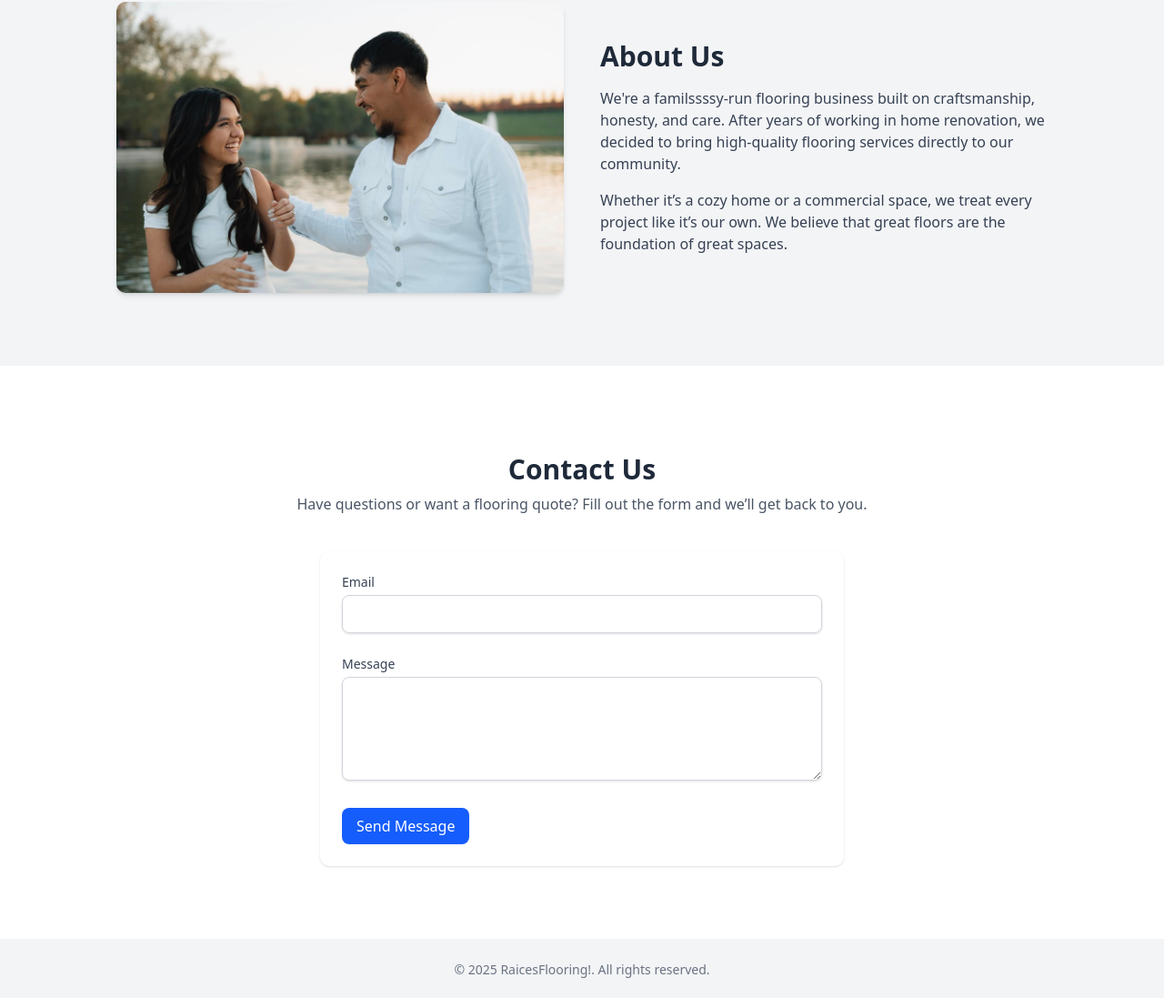
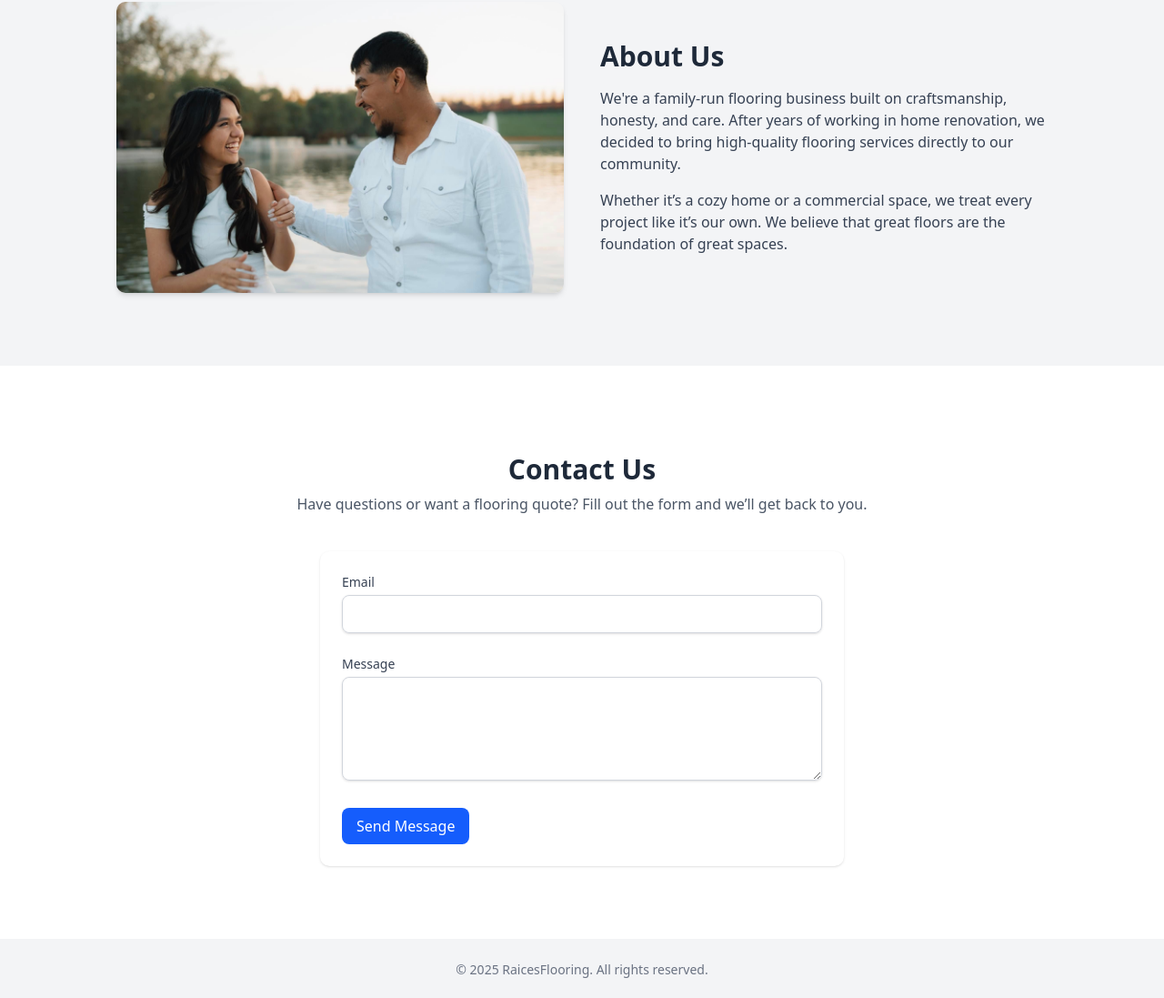
Before and after one commit to SoyIsrael/FlooringWebsite, a React (Vite) app: page / in a window 1280 px wide. Shown: the part 1510-2607 px from the top of the page at 91% size. Built offline with nearby package versions, Linux system fonts and the light colour scheme.

Commit message:
undo test changes

```diff
--- a/src/components/About.jsx
+++ b/src/components/About.jsx
@@ -13,7 +13,7 @@ export default function About() {
         <div className="lg:w-1/2">
           <h2 className="text-3xl font-bold text-gray-800 mb-4">About Us</h2>
           <p className="text-gray-700 mb-4">
-            We're a familssssy-run flooring business built on craftsmanship,
+            We're a family-run flooring business built on craftsmanship,
             honesty, and care. After years of working in home renovation, we
             decided to bring high-quality flooring services directly to our
             community.
--- a/src/components/Footer.jsx
+++ b/src/components/Footer.jsx
@@ -2,7 +2,7 @@ export default function Footer() {
   return (
     <footer className="bg-gray-100 text-center py-6 mt-20">
       <p className="text-sm text-gray-500">
-        © 2025 RaicesFlooring!. All rights reserved.
+        © 2025 RaicesFlooring. All rights reserved.
       </p>
     </footer>
   );
```
